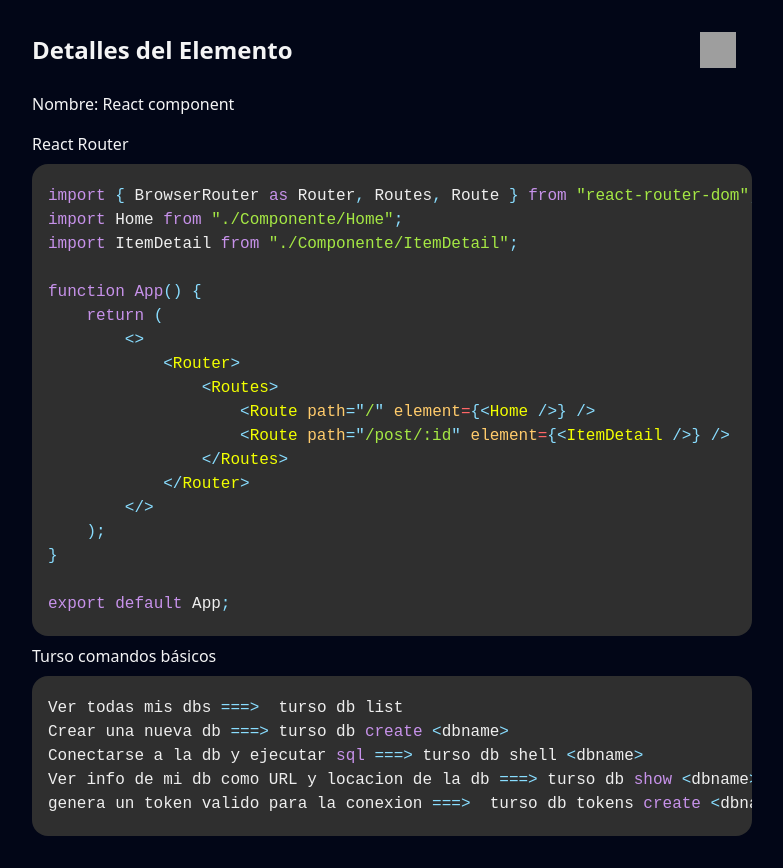
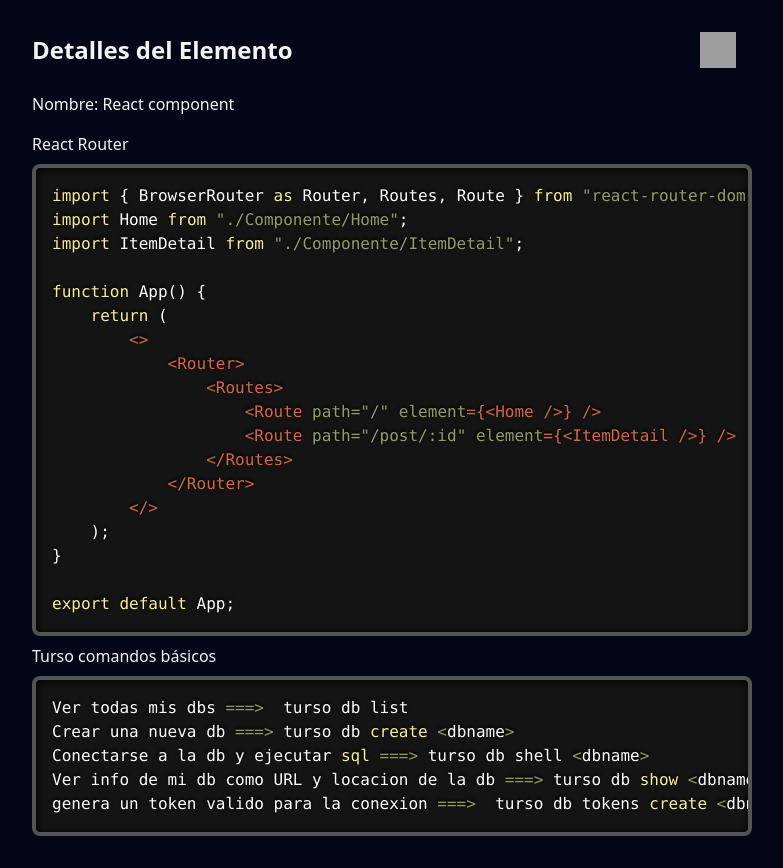
Before and after one commit to Carl0sPineda/WebResources, a React (Vite) app: page /1 in a window 1280 px wide. Shown: the whole page, without its empty margins (248-1031 px from the left). Built offline with nearby package versions, Linux system fonts and the light colour scheme; grey boxes are pictures that could not be loaded.

Commit message:
chore: Added twilight theme

```diff
--- a/src/components/PostDetail.tsx
+++ b/src/components/PostDetail.tsx
@@ -1,6 +1,6 @@
 import { useParams, Link } from "react-router-dom";
 import { Prism as SyntaxHighlighter } from "react-syntax-highlighter";
-import { materialDark } from "react-syntax-highlighter/dist/esm/styles/prism";
+import { twilight } from "react-syntax-highlighter/dist/esm/styles/prism";
 import data from "../data/data.json";
 import back from "../assets/return-back.svg";
 import NotFound from "../pages/NotFound";
@@ -40,7 +40,7 @@ const PostDetail = () => {
           <span className="text-zinc-100">{post.widget1?.title}</span>
           <SyntaxHighlighter
             language={post.widget1.languaje}
-            style={materialDark}
+            style={twilight}
             className="rounded-2xl"
           >
             {post.widget1.code}
@@ -53,7 +53,7 @@ const PostDetail = () => {
           <span className="text-zinc-100">{post.widget2.title}</span>
           <SyntaxHighlighter
             language={post.widget2.languaje}
-            style={materialDark}
+            style={twilight}
             className="rounded-2xl"
           >
             {post.widget2.code}
```
